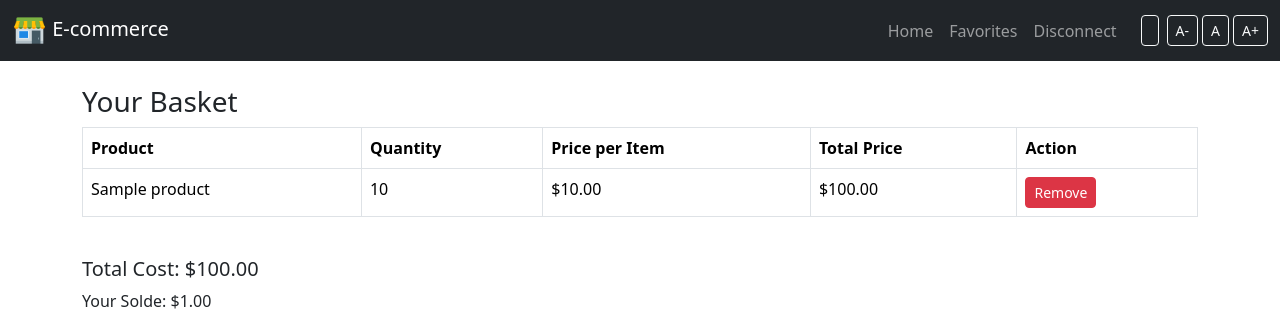
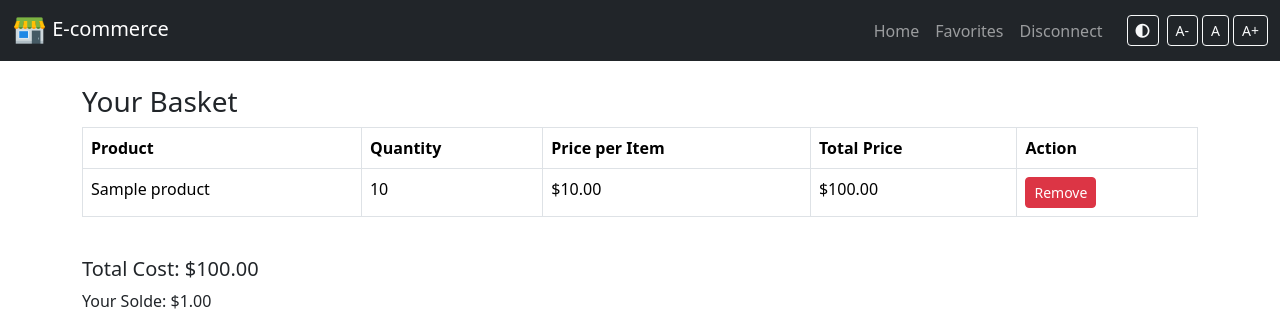
Before and after one commit to Bilal-Belli/E-commerce-Flask-Web-App, a Flask app: page /basket in a window 1280 px wide. Shown: the top 313 px of the page. Run offline with Flask 3, Linux system fonts and the light colour scheme; the visitor is signed in with stand-in values (Sample User, id 1); tables that the repository leaves empty hold one stand-in row (values such as "Sample post").

Commit message:
i fontawsome icons link

```diff
--- a/templates/basket.html
+++ b/templates/basket.html
@@ -6,6 +6,7 @@
     <link rel="stylesheet" href="{{ url_for('static', filename='css/style.css') }}">
     <link rel="icon" type="image/x-icon" href="{{ url_for('static', filename='images/favicon.ico') }}">
     <title>Basket</title>
+    <link href="https://cdnjs.cloudflare.com/ajax/libs/font-awesome/6.0.0/css/all.min.css" rel="stylesheet">
     <link href="https://cdn.jsdelivr.net/npm/bootstrap@5.3.0-alpha3/dist/css/bootstrap.min.css" rel="stylesheet">
 </head>
 <body>
--- a/templates/favorites.html
+++ b/templates/favorites.html
@@ -6,6 +6,7 @@
     <link rel="stylesheet" href="{{ url_for('static', filename='css/style.css') }}">
     <link rel="icon" type="image/x-icon" href="{{ url_for('static', filename='images/favicon.ico') }}">
     <title>Favorites</title>
+    <link href="https://cdnjs.cloudflare.com/ajax/libs/font-awesome/6.0.0/css/all.min.css" rel="stylesheet">
     <link href="https://cdn.jsdelivr.net/npm/bootstrap@5.3.0-alpha3/dist/css/bootstrap.min.css" rel="stylesheet">
 </head>
 <body>
```
